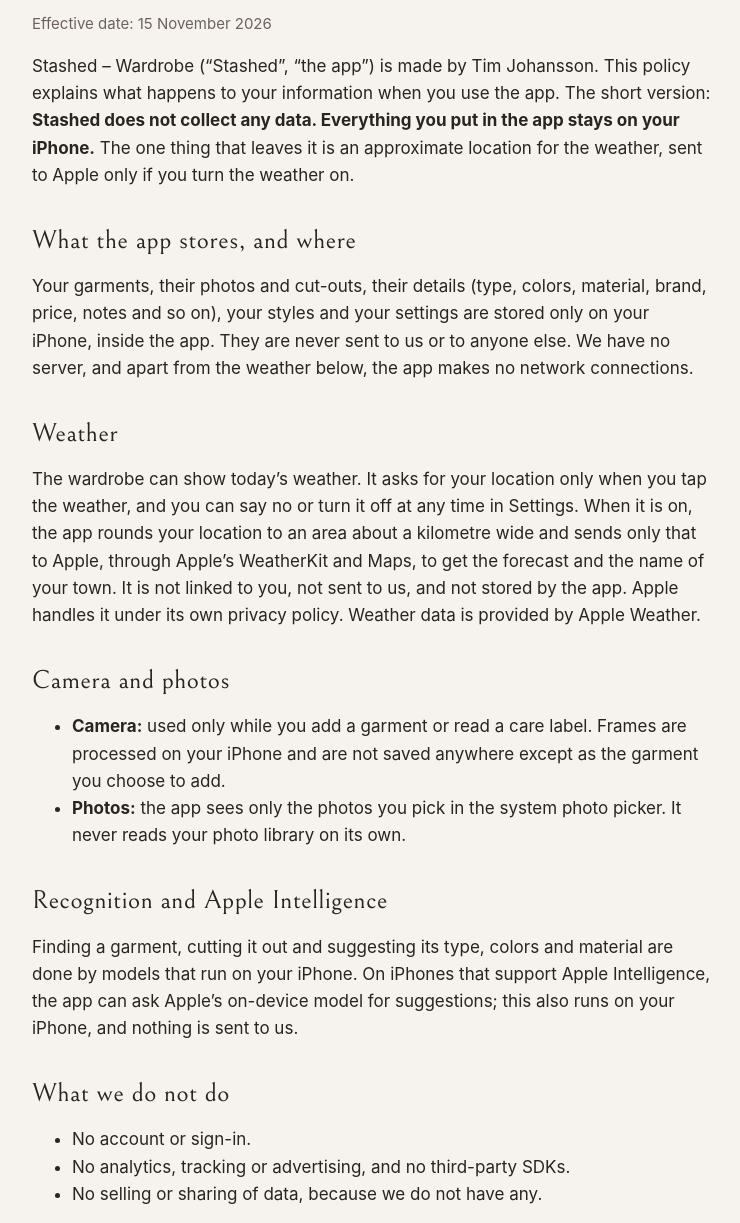
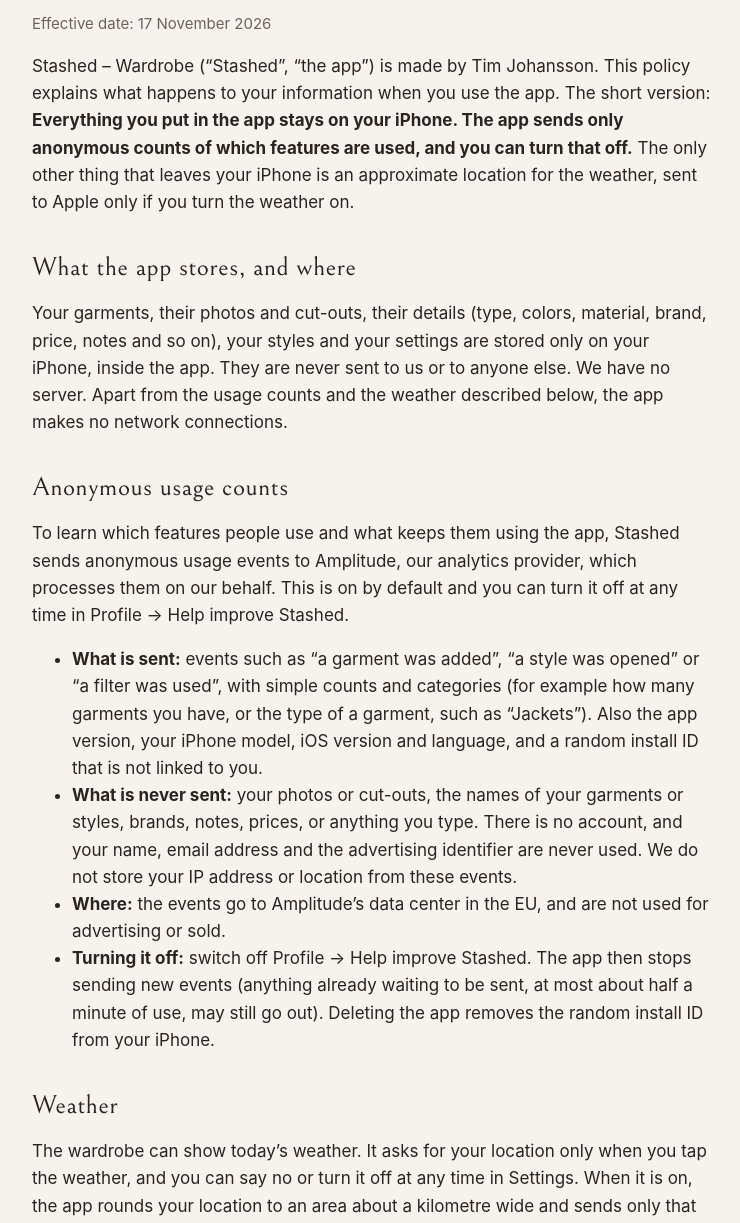
Before and after one commit to timjoh92/stashed, a plain HTML site: page privacy/index.html in a window 1280 px wide. Shown: the part 156-1379 px from the top of the page, without its empty margins (268-1008 px from the left). Drawn offline with Linux system fonts and the light colour scheme.

Commit message:
Privacy policy: anonymous usage counts to Amplitude (EU), with a switch in Profile (Stashed 2.1)
Co-Authored-By: Claude Opus 5.5 <noreply@anthropic.com>
Claude-Session: https://claude.ai/code/session_01HhDbV8j762knM9QJiDRvgP

```diff
--- a/privacy/index.html
+++ b/privacy/index.html
@@ -4,7 +4,7 @@
 <meta charset="utf-8">
 <meta name="viewport" content="width=device-width, initial-scale=1">
 <title>Privacy Policy – Stashed</title>
-<meta name="description" content="Stashed – Wardrobe does not collect any data. Everything stays on your iPhone, apart from an approximate location for the weather, sent to Apple.">
+<meta name="description" content="Stashed – Wardrobe keeps your clothes and photos on your iPhone. It sends anonymous usage counts to Amplitude (EU) unless you turn that off, and an approximate location to Apple for the weather.">
 <link rel="icon" href="../assets/icon.jpg">
 <link rel="stylesheet" href="../assets/style.css">
 </head>
@@ -19,11 +19,20 @@
 </div></header>
 <main class="wrap">
 <h1>Privacy Policy</h1>
-<p class="meta">Effective date: 15 November 2026</p>
-<p>Stashed – Wardrobe (“Stashed”, “the app”) is made by Tim Johansson. This policy explains what happens to your information when you use the app. The short version: <strong>Stashed does not collect any data. Everything you put in the app stays on your iPhone.</strong> The one thing that leaves it is an approximate location for the weather, sent to Apple only if you turn the weather on.</p>
+<p class="meta">Effective date: 17 November 2026</p>
+<p>Stashed – Wardrobe (“Stashed”, “the app”) is made by Tim Johansson. This policy explains what happens to your information when you use the app. The short version: <strong>Everything you put in the app stays on your iPhone. The app sends only anonymous counts of which features are used, and you can turn that off.</strong> The only other thing that leaves your iPhone is an approximate location for the weather, sent to Apple only if you turn the weather on.</p>
 
 <h2>What the app stores, and where</h2>
-<p>Your garments, their photos and cut-outs, their details (type, colors, material, brand, price, notes and so on), your styles and your settings are stored only on your iPhone, inside the app. They are never sent to us or to anyone else. We have no server, and apart from the weather below, the app makes no network connections.</p>
+<p>Your garments, their photos and cut-outs, their details (type, colors, material, brand, price, notes and so on), your styles and your settings are stored only on your iPhone, inside the app. They are never sent to us or to anyone else. We have no server. Apart from the usage counts and the weather described below, the app makes no network connections.</p>
+
+<h2>Anonymous usage counts</h2>
+<p>To learn which features people use and what keeps them using the app, Stashed sends anonymous usage events to Amplitude, our analytics provider, which processes them on our behalf. This is on by default and you can turn it off at any time in Profile → Help improve Stashed.</p>
+<ul>
+<li><strong>What is sent:</strong> events such as “a garment was added”, “a style was opened” or “a filter was used”, with simple counts and categories (for example how many garments you have, or the type of a garment, such as “Jackets”). Also the app version, your iPhone model, iOS version and language, and a random install ID that is not linked to you.</li>
+<li><strong>What is never sent:</strong> your photos or cut-outs, the names of your garments or styles, brands, notes, prices, or anything you type. There is no account, and your name, email address and the advertising identifier are never used. We do not store your IP address or location from these events.</li>
+<li><strong>Where:</strong> the events go to Amplitude’s data center in the EU, and are not used for advertising or sold.</li>
+<li><strong>Turning it off:</strong> switch off Profile → Help improve Stashed. The app then stops sending new events (anything already waiting to be sent, at most about half a minute of use, may still go out). Deleting the app removes the random install ID from your iPhone.</li>
+</ul>
 
 <h2>Weather</h2>
 <p>The wardrobe can show today’s weather. It asks for your location only when you tap the weather, and you can say no or turn it off at any time in Settings. When it is on, the app rounds your location to an area about a kilometre wide and sends only that to Apple, through Apple’s WeatherKit and Maps, to get the forecast and the name of your town. It is not linked to you, not sent to us, and not stored by the app. Apple handles it under its own privacy policy. Weather data is provided by Apple Weather.</p>
@@ -40,8 +49,9 @@
 <h2>What we do not do</h2>
 <ul>
 <li>No account or sign-in.</li>
-<li>No analytics, tracking or advertising, and no third-party SDKs.</li>
-<li>No selling or sharing of data, because we do not have any.</li>
+<li>No tracking across apps or websites, and no advertising.</li>
+<li>The only third-party code in the app is Amplitude’s analytics library, described above.</li>
+<li>No selling of data, and nothing shared except the anonymous usage events above.</li>
 </ul>
 
 <h2>Export and backups</h2>
@@ -54,7 +64,7 @@
 <p>Delete a garment or style in the app to remove it. Deleting the app removes all of its data from your iPhone.</p>
 
 <h2>Children</h2>
-<p>The app does not collect personal information from anyone, including children.</p>
+<p>The app does not collect personal information from anyone, including children. The usage events are anonymous and contain nothing a person types or photographs.</p>
 
 <h2>This website</h2>
 <p>This website is hosted on GitHub Pages. It uses no cookies, analytics or third-party scripts, and loads nothing from other sites. GitHub may log visitors’ IP addresses for security, as described in <a href="https://docs.github.com/site-policy/privacy-policies/github-general-privacy-statement">GitHub’s privacy statement</a>.</p>
```
